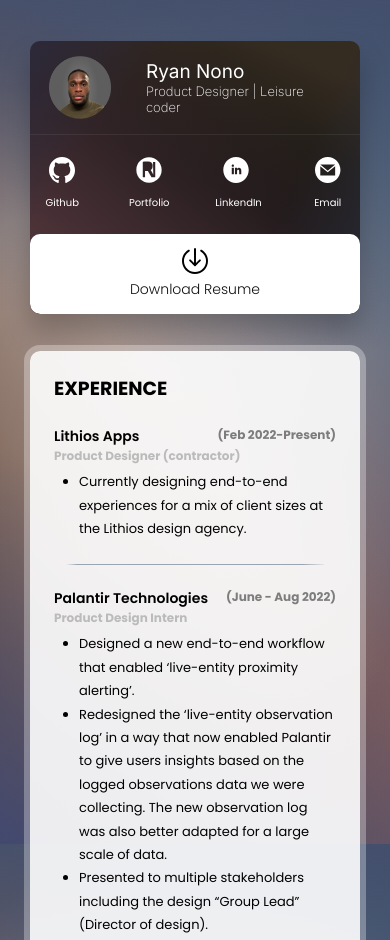
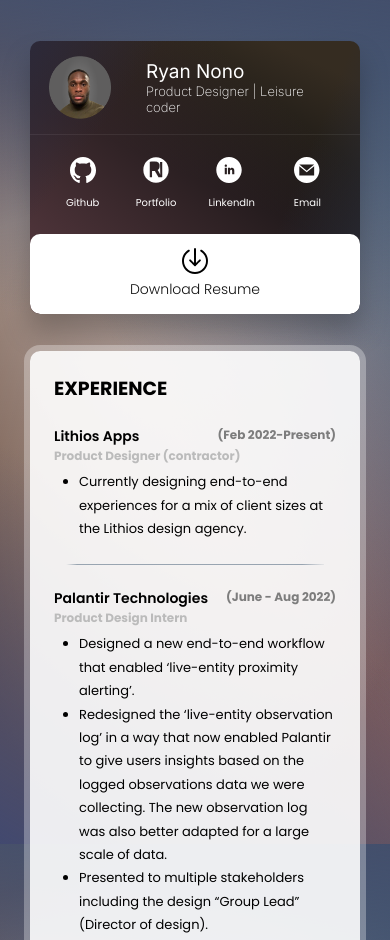
Before and after one commit to ryannono/github-page, a plain HTML site: page index.html in a window 390 px wide. Shown: the top 940 px of the page. Drawn offline with Linux system fonts and the light colour scheme.

Commit message:
Smaller mobile device support tweak

```diff
--- a/styles/darkmode.css
+++ b/styles/darkmode.css
@@ -69,7 +69,7 @@
     flex-direction: row;
     align-items: center;
     justify-content: center;
-    column-gap: 15px;
+    column-gap: .5%;
     padding: 0px 26px;
 }
 
--- a/styles/lightmode.css
+++ b/styles/lightmode.css
@@ -82,7 +82,7 @@
     flex-direction: row;
     align-items: center;
     justify-content: center;
-    column-gap: 15px;
+    column-gap: .5%;
     padding: 0px 26px;
 }
 
```
